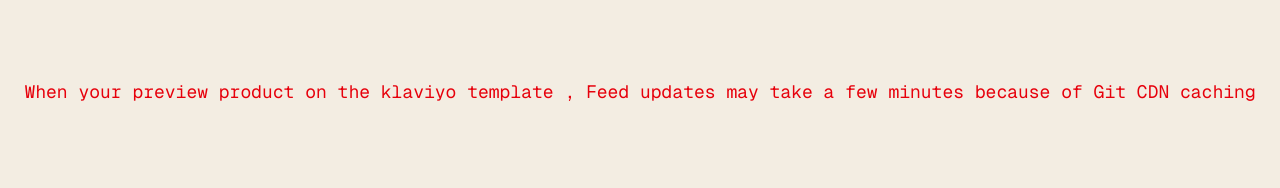
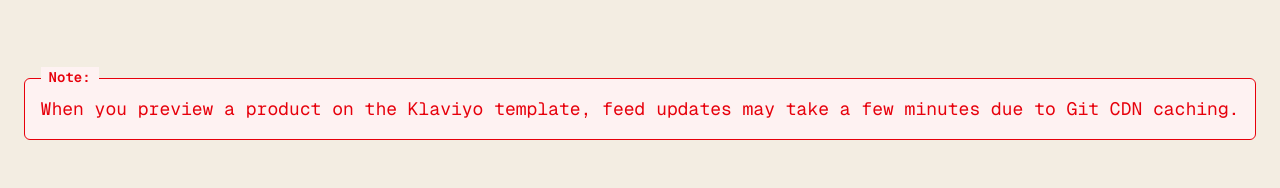
Before and after one commit to Vijendra2016/klaviyocustomproductfeed, a Next.js app: page / in a window 1280 px wide. Shown: the part 471-659 px from the top of the page. Built offline with nearby package versions, Linux system fonts and the light colour scheme; no server answers.

Commit message:
stying the page

```diff
--- a/src/app/page.tsx
+++ b/src/app/page.tsx
@@ -24,7 +24,12 @@
         <KeyValueEditor />
       </div>
 
-      <p className="mt-10 text-center  text-lg  text-red-600  font-[family-name:var(--font-geist-mono)]">When your preview product on the klaviyo template , Feed updates may take a few minutes because of Git CDN caching</p>
+      <p className="mt-10 text-center text-lg text-red-600 font-[family-name:var(--font-geist-mono)]
+              border border-red-600 rounded-md p-4 relative w-fit mx-auto bg-red-50">
+  <span className="absolute -top-3 left-4 bg-red-50 px-2 text-sm font-semibold">Note:</span>
+  When you preview a product on the Klaviyo template, feed updates may take a few minutes due to Git CDN caching.
+</p>
+
 
       <footer className="mt-10 text-center  text-sm text-gray-800 font-[family-name:var(--font-geist-mono)]">
         Custom App developed by Retrospec Tech team
```
